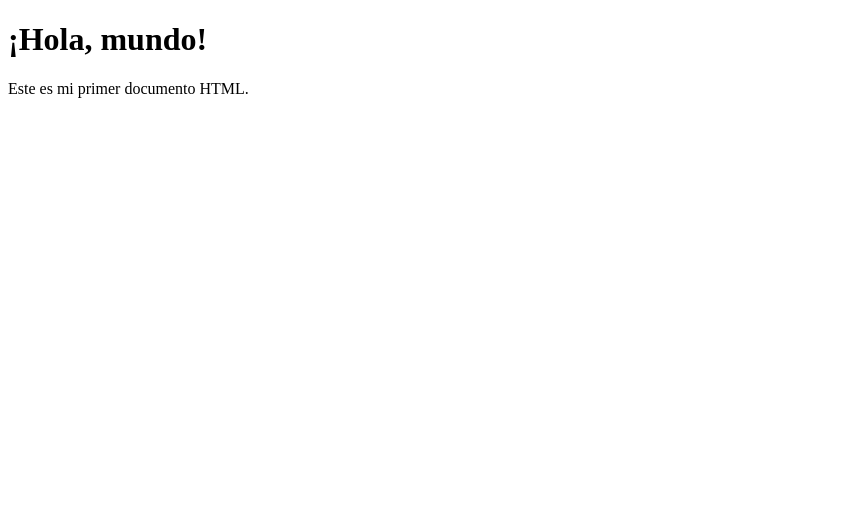
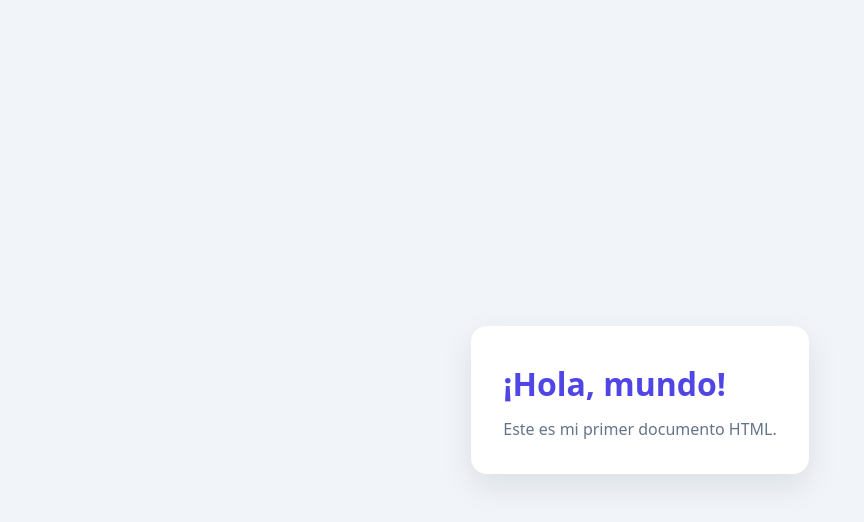
Before and after one commit to matifernandeznet/proyecto-monolito, a plain HTML site: page index.html in a window 1280 px wide. Shown: the whole page, without its empty margins (0-864 px from the left). Drawn offline with Linux system fonts and the light colour scheme.

Commit message:
HTML Mejorado para pagina inicial

```diff
--- a/index.html
+++ b/index.html
@@ -4,9 +4,17 @@
   <meta charset="UTF-8">
   <meta name="viewport" content="width=device-width, initial-scale=1.0">
   <title>Mi página</title>
+  <style>
+    body { min-height: 100vh; margin: 0; display: grid; place-items: center; background: #f1f5f9; color: #1e293b; font: 16px/1.6 system-ui, sans-serif; }
+    main { max-width: 420px; margin: 24px; padding: 32px; border-radius: 16px; background: white; box-shadow: 0 12px 32px #0f172a18; }
+    h1 { margin: 0 0 8px; color: #4f46e5; }
+    p { margin: 0; color: #64748b; }
+  </style>
 </head>
 <body>
-  <h1>¡Hola, mundo!</h1>
-  <p>Este es mi primer documento HTML.</p>
+  <main>
+    <h1>¡Hola, mundo!</h1>
+    <p>Este es mi primer documento HTML.</p>
+  </main>
 </body>
 </html>
```
